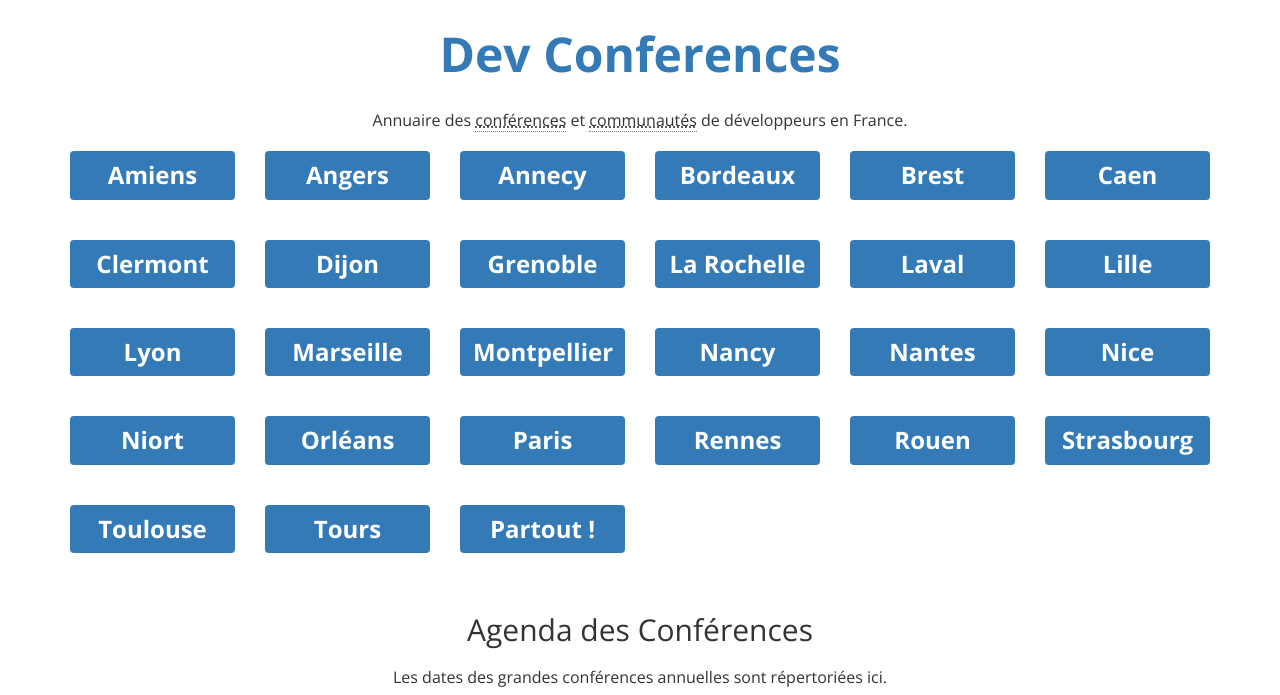
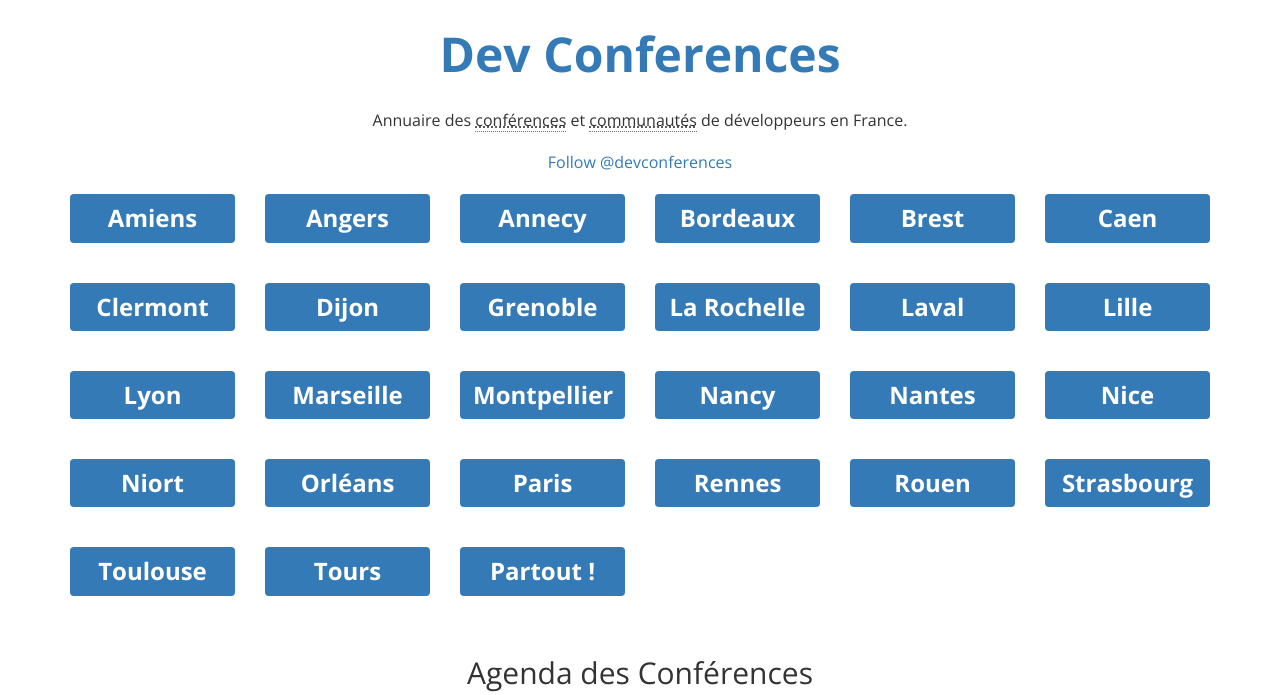
Before and after one commit to devconferences/devconferences.github.io, a Jekyll site: the page built from index.html, in a window 1280 px wide and 900 px high, cut to the strip 0-695 px from the top of the window. Built offline with Jekyll 4.4.1, drawn with Linux system fonts in a browser that asks for light colours; nearby versions of some CDN libraries; comment, search, counter and statistics services are not loaded; part of the change alters nothing that is shown.

Commit message:
ajout du bouton twitter

```diff
--- a/index.html
+++ b/index.html
@@ -5,6 +5,19 @@ layout: default
     Annuaire des <abbr title="Evénements se déroulant sur un ou plusieurs jours, généralement annuellement">conférences</abbr>
     et <abbr title="Groupes d'utilisateurs se rencontrant généralement mensuellement">communautés</abbr>
     de développeurs en France.
+</div>
+
+<div class="text-center" style="margin-top: 20px;">
+    <a href="https://twitter.com/devconferences" class="twitter-follow-button" data-show-count="false">Follow @devconferences</a>
+    <script>!function (d, s, id) {
+        var js, fjs = d.getElementsByTagName(s)[0], p = /^http:/.test(d.location) ? 'http' : 'https';
+        if (!d.getElementById(id)) {
+            js = d.createElement(s);
+            js.id = id;
+            js.src = p + '://platform.twitter.com/widgets.js';
+            fjs.parentNode.insertBefore(js, fjs);
+        }
+    }(document, 'script', 'twitter-wjs');</script>
 </div>
 
 <div class="row">
```
